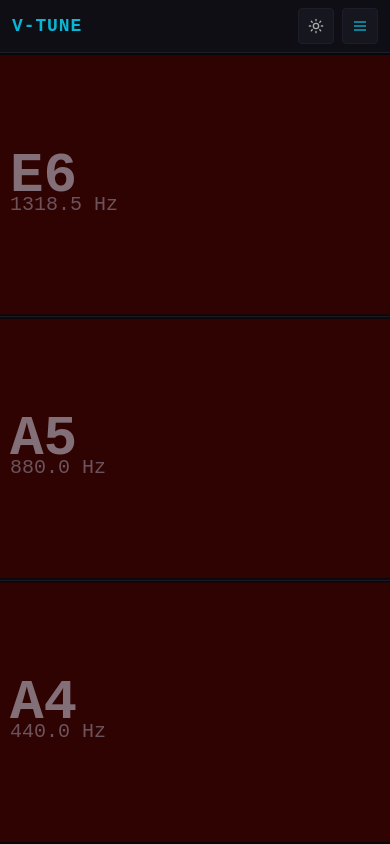
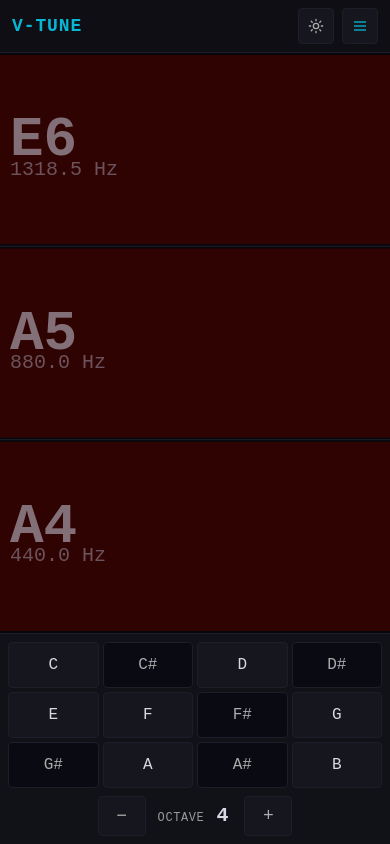
Before and after one commit to simonbaronti/V-Tune, a React (Vite) app: page / in a window 390 px wide. Built offline with nearby package versions, Linux system fonts and the light colour scheme.

Commit message:
fixed "auto" and added note selection on mobile

```diff
--- a/src/App.tsx
+++ b/src/App.tsx
@@ -7,6 +7,7 @@ import { SettingsPanel } from './components/SettingsPanel';
 import { Stopwatch } from './components/Stopwatch';
 import { SpectrumAnalyzer } from './components/SpectrumAnalyzer';
 import { ReferenceBar } from './components/ReferenceBar';
+import { QuickPitchBar } from './components/QuickPitchBar';
 import { useKeyboardShortcuts } from './hooks/useKeyboardShortcuts';
 import { useTunerStore } from './store/tunerStore';
 
@@ -95,6 +96,7 @@ function App() {
             <StrobeDisplay />
           </div>
           {showSpectrum && <SpectrumAnalyzer />}
+          <QuickPitchBar />
         </div>
 
         {/* Mobile backdrop */}
--- a/src/audio/AudioEngine.ts
+++ b/src/audio/AudioEngine.ts
@@ -78,25 +78,57 @@ export async function startAudio(deviceId?: string): Promise<void> {
   }
 }
 
+// One-shot auto-detect: require this many consecutive frames of the same
+// detected MIDI note before locking in.
+const PITCH_LOCK_VOTES = 4;
+let pitchVoteMidi = -1;
+let pitchVoteCount = 0;
+
 function startPitchDetection() {
+  // Guard against double-starts (subscriber + startAudio could both fire)
+  if (pitchAnimFrame !== null) return;
+
+  pitchVoteMidi = -1;
+  pitchVoteCount = 0;
+
   const detect = () => {
-    if (!analyserNode || !pitchBuffer || !yinDetector) return;
+    if (!analyserNode || !pitchBuffer || !yinDetector) {
+      pitchAnimFrame = null;
+      return;
+    }
 
     const store = useTunerStore.getState();
-    if (!store.isRunning || !store.autoDetect) return;
+    if (!store.isRunning || !store.autoDetect) {
+      pitchAnimFrame = null;
+      return;
+    }
 
     analyserNode.getFloatTimeDomainData(pitchBuffer as Float32Array<ArrayBuffer>);
+    const pitch = yinDetector(pitchBuffer);
 
-    const pitch = yinDetector(pitchBuffer);
     if (pitch && pitch > 20 && pitch < 10000) {
       const note = frequencyToNote(pitch, store.referenceFreq);
       if (note.midi >= 24 && note.midi <= 108) {
-        const prevNote = store.currentNote;
-        if (!prevNote || prevNote.midi !== note.midi) {
-          store.setCurrentNote(note);
-          updateWorkletTargets();
+        if (note.midi === pitchVoteMidi) {
+          pitchVoteCount++;
+          if (pitchVoteCount >= PITCH_LOCK_VOTES) {
+            // Confident lock — set the note, push to worklet, turn AUTO off
+            store.setCurrentNote(note);
+            updateWorkletTargets();
+            store.setAutoDetect(false);
+            pitchVoteMidi = -1;
+            pitchVoteCount = 0;
+            pitchAnimFrame = null;
+            return;
+          }
+        } else {
+          pitchVoteMidi = note.midi;
+          pitchVoteCount = 1;
         }
       }
+    } else {
+      pitchVoteMidi = -1;
+      pitchVoteCount = 0;
     }
 
     pitchAnimFrame = requestAnimationFrame(detect);
@@ -104,6 +136,14 @@ function startPitchDetection() {
 
   pitchAnimFrame = requestAnimationFrame(detect);
 }
+
+// Listen for AUTO being toggled on after startup — start detection whenever
+// (autoDetect ↑ AND isRunning) regardless of the order they happen in.
+useTunerStore.subscribe((state, prevState) => {
+  if (state.autoDetect && !prevState.autoDetect && state.isRunning) {
+    startPitchDetection();
+  }
+});
 
 export function updateWorkletTargets() {
   if (!workletNode) return;
--- /dev/null
+++ b/src/components/QuickPitchBar.tsx
@@ -0,0 +1,118 @@
+import { useTunerStore } from '../store/tunerStore';
+import { NOTE_NAMES, noteToFrequency, getDisplayName } from '../utils/notes';
+import { updateWorkletTargets } from '../audio/AudioEngine';
+
+/**
+ * Mobile-only quick note picker pinned to the bottom of the strobe area.
+ * 4-row grid: three rows of 4 chromatic notes + an octave row.
+ */
+export function QuickPitchBar() {
+  const currentNote = useTunerStore((s) => s.currentNote);
+  const referenceFreq = useTunerStore((s) => s.referenceFreq);
+  const noteNaming = useTunerStore((s) => s.noteNaming);
+
+  const currentOctave = currentNote?.octave ?? 4;
+  const currentNoteName = currentNote?.name;
+
+  const selectNote = (noteName: string, octave: number) => {
+    const idx = NOTE_NAMES.indexOf(noteName);
+    if (idx === -1) return;
+    const freq = noteToFrequency(noteName, octave, referenceFreq);
+    useTunerStore.getState().setCurrentNote({
+      name: noteName,
+      flatName: noteName,
+      octave,
+      midi: (octave + 1) * 12 + idx,
+      frequency: freq,
+      centsOff: 0,
+    });
+    updateWorkletTargets();
+  };
+
+  const changeOctave = (delta: number) => {
+    const newOctave = Math.max(0, Math.min(8, currentOctave + delta));
+    selectNote(currentNoteName ?? 'A', newOctave);
+  };
+
+  const noteRow = (names: readonly string[]) => (
+    <div className="grid grid-cols-4 gap-1">
+      {names.map((name) => {
+        const isActive = name === currentNoteName;
+        const isSharp = name.includes('#');
+        return (
+          <button
+            key={name}
+            onClick={() => selectNote(name, currentOctave)}
+            className="py-2.5 text-base font-medium rounded transition-colors"
+            style={{
+              background: isActive
+                ? 'var(--accent-blue)'
+                : isSharp
+                  ? '#0a0a12'
+                  : 'var(--bg-tertiary)',
+              color: isActive
+                ? '#fff'
+                : isSharp
+                  ? 'var(--text-secondary)'
+                  : 'var(--text-primary)',
+              border: `1px solid ${isActive ? 'var(--accent-blue)' : 'var(--border)'}`,
+            }}
+          >
+            {getDisplayName(name, noteNaming)}
+          </button>
+        );
+      })}
+    </div>
+  );
+
+  return (
+    <div
+      className="lg:hidden flex flex-col gap-1 px-2 py-2 shrink-0"
+      style={{
+        background: 'var(--bg-panel)',
+        borderTop: '1px solid var(--border)',
+      }}
+    >
+      {noteRow(NOTE_NAMES.slice(0, 4))}
+      {noteRow(NOTE_NAMES.slice(4, 8))}
+      {noteRow(NOTE_NAMES.slice(8, 12))}
+
+      {/* Row 4: octave control */}
+      <div className="flex items-center justify-center gap-3 pt-1">
+        <button
+          onClick={() => changeOctave(-1)}
+          className="w-12 h-10 rounded text-lg flex items-center justify-center"
+          style={{
+            background: 'var(--bg-tertiary)',
+            color: 'var(--text-secondary)',
+            border: '1px solid var(--border)',
+          }}
+        >
+          −
+        </button>
+        <div className="flex items-baseline gap-2">
+          <span className="text-xs tracking-wider" style={{ color: 'var(--text-dim)' }}>
+            OCTAVE
+          </span>
+          <span
+            className="text-xl font-bold tabular-nums"
+            style={{ color: 'var(--text-primary)', minWidth: '1.25rem', textAlign: 'center' }}
+          >
+            {currentOctave}
+          </span>
+        </div>
+        <button
+          onClick={() => changeOctave(1)}
+          className="w-12 h-10 rounded text-lg flex items-center justify-center"
+          style={{
+            background: 'var(--bg-tertiary)',
+            color: 'var(--text-secondary)',
+            border: '1px solid var(--border)',
+          }}
+        >
+          +
+        </button>
+      </div>
+    </div>
+  );
+}
```
